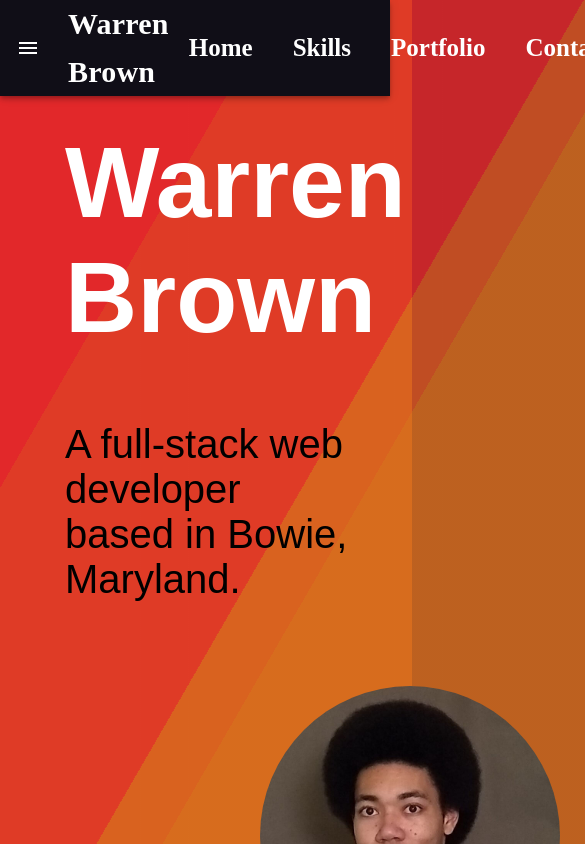
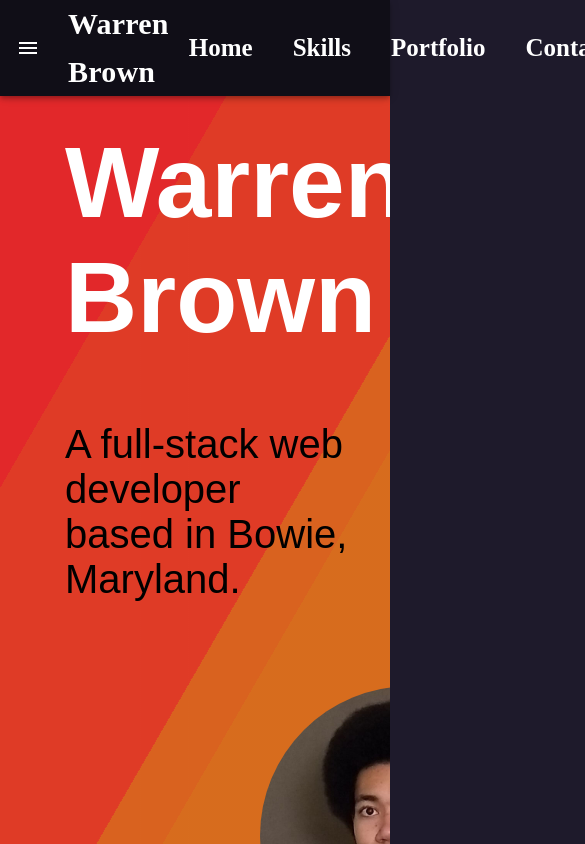
Before and after one commit to wgbcamp/Portfolio, a React (Create React App) app: page / in a window 390 px wide. Shown: the top 844 px of the page, 585 px wide, since content can reach past the window. Built offline with nearby package versions, Linux system fonts and the light colour scheme; a web font is replaced by a local one.

Commit message:
fixed horizontal scrolling on mobile

```diff
--- a/src/index.css
+++ b/src/index.css
@@ -1,4 +1,11 @@
 @import url('https://fonts.googleapis.com/css2?family=Darker+Grotesque:wght@800&display=swap');
+
+html, body{
+
+  overflow-x: hidden;
+
+}
+
 
 body {
   margin: 0;
@@ -6,5 +13,6 @@ body {
   -webkit-font-smoothing: antialiased;
   -moz-osx-font-smoothing: grayscale;
   background-color: #1e1a2b;
-  overflow-x: hidden;
+  position: relative;
+  overflow-y: hidden;
 }
```
Also changed, not shown: 8 other files (tests, documents, lock files or other folders).
